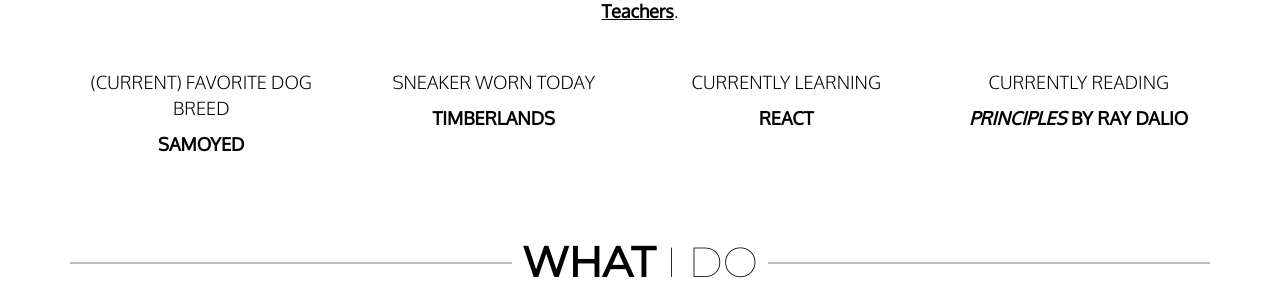
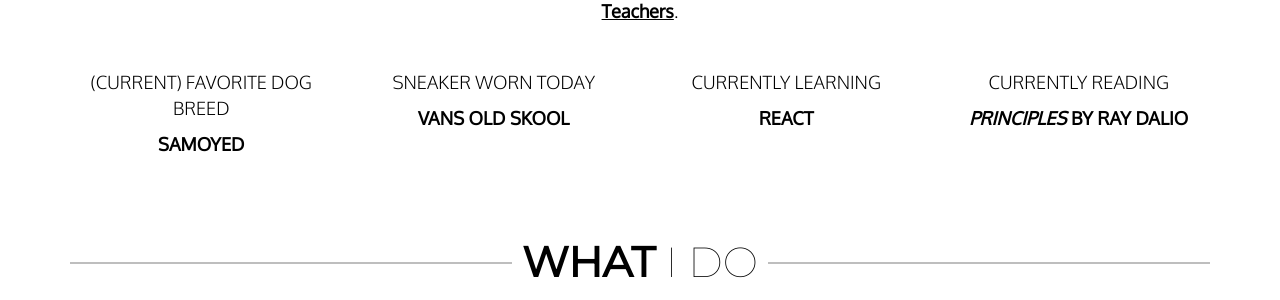
Before and after one commit to haanmiba/haanmiba.github.io, a Jekyll site: the page built from index.md, in a window 1280 px wide and 900 px high, scrolled down 1204 px. Shown: the part 154-454 px from the top of the window. Built offline with Jekyll 4.4.1, drawn with Linux system fonts in a browser that asks for light colours; nearby versions of some CDN libraries.

Commit message:
Updated sneaker

```diff
--- a/_data/about.yml
+++ b/_data/about.yml
@@ -8,7 +8,7 @@ currently:
   - action: "preparing for my summer software engineering internship at"
     subject: "Teachers Pay Teachers"
 dog: "Samoyed"
-sneaker: "Timberlands"
+sneaker: "Vans Old Skool"
 learning: "React"
 reading:
   book: "Principles"
```
